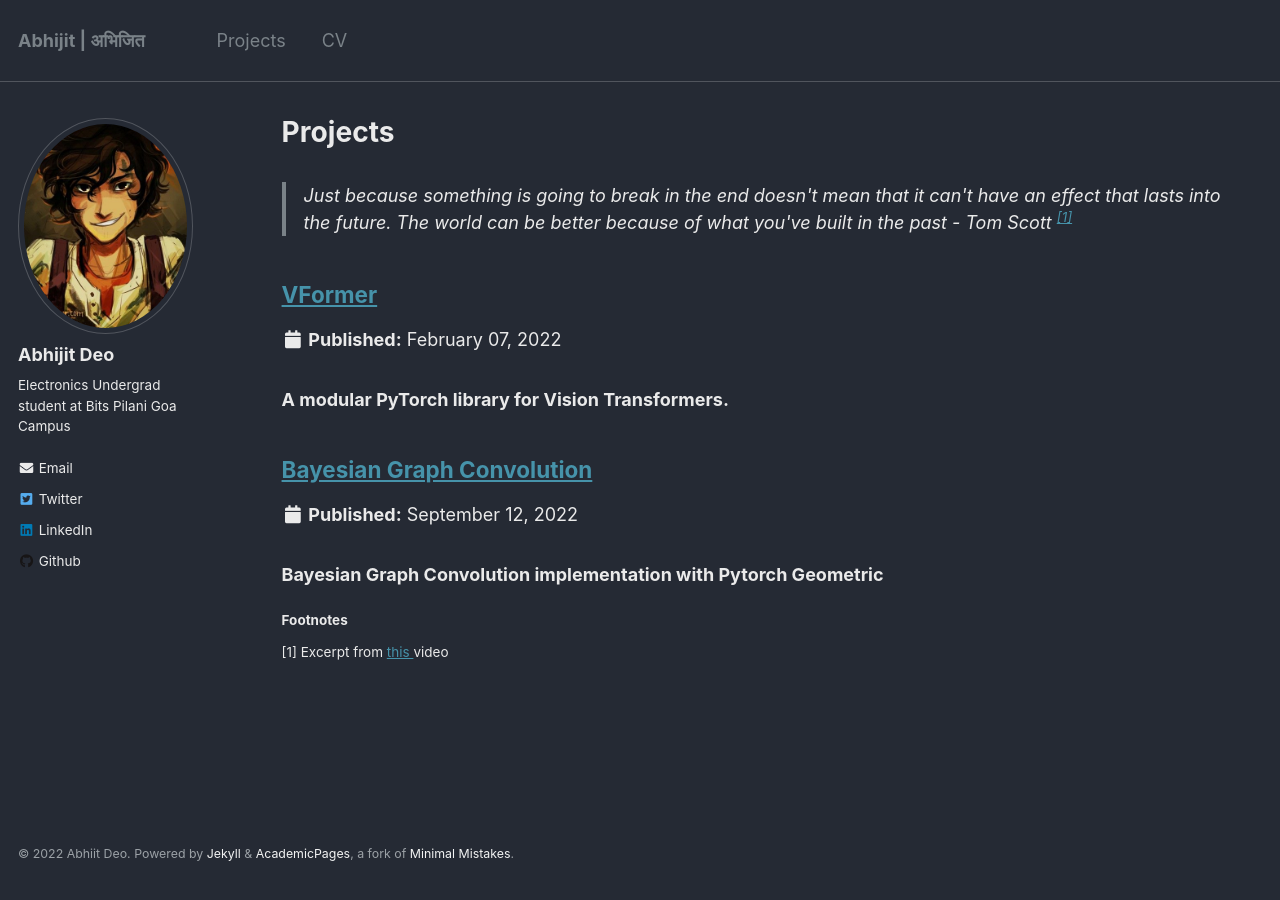
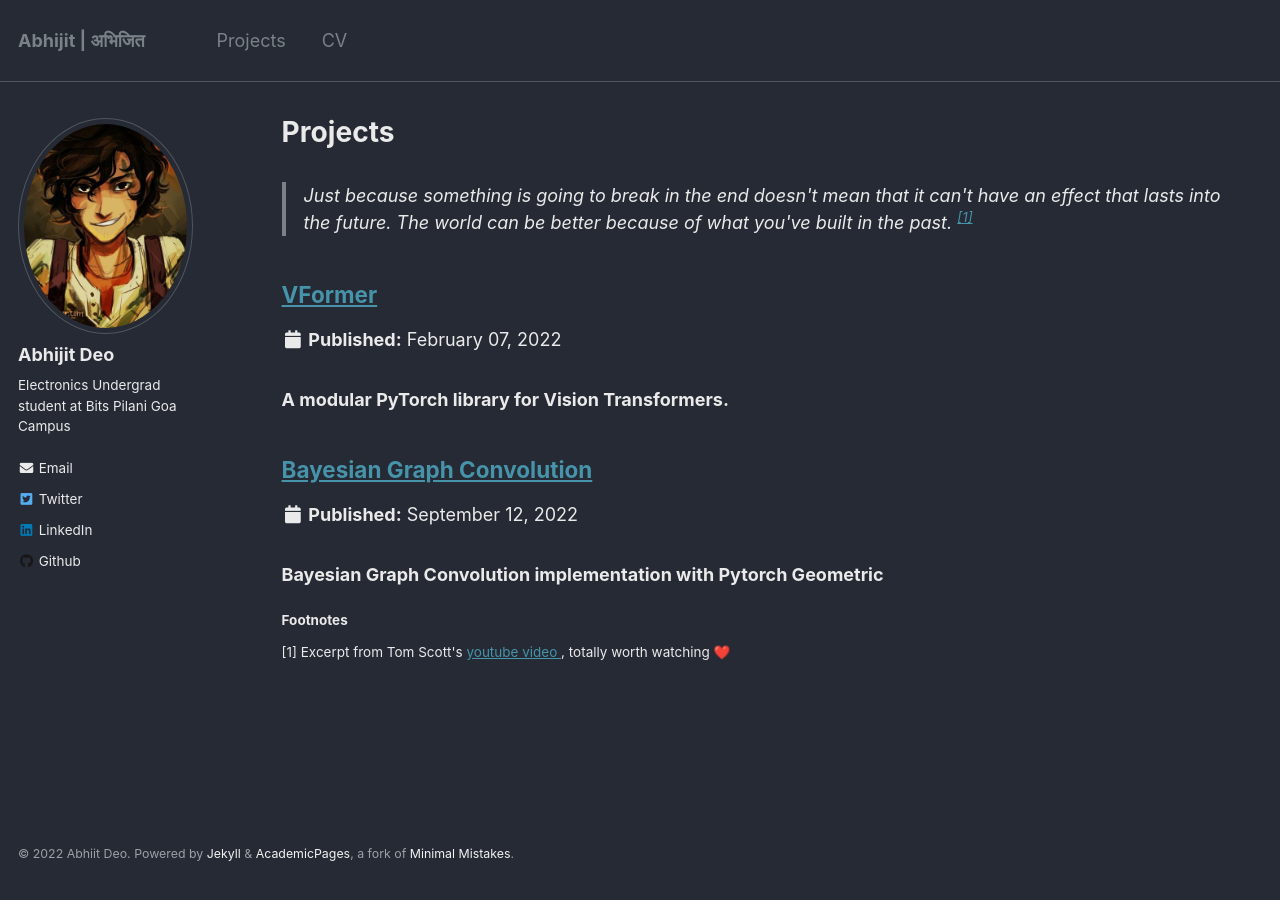
Before and after one commit to abhi-glitchhg/abhi-glitchhg.github.io, a Jekyll site: the page built from _pages/projects.html, in a window 1280 px wide. Built offline with Jekyll 4.4.1, drawn with Linux system fonts in a browser that asks for light colours.

Commit message:
Update projects.html

```diff
--- a/_pages/projects.html
+++ b/_pages/projects.html
@@ -20,4 +20,4 @@ The world can be better because of what you've built in the past - Tom Scott <su
 
 <h6>Footnotes</h6>
 
-<small><p id="footnote-1">[1] Excerpt from <a href="https://www.youtube.com/watch?v=BxV14h0kFs0"> this </a> video  </p></small>
+<small><p id="footnote-1">[1] Excerpt from Tom Scott's <a href="https://www.youtube.com/watch?v=BxV14h0kFs0"> youtube video </a>, totally worth watching ❤️  </p></small>
```
Also changed, not shown: other parts of _pages/projects.html (+2 -2 lines).
